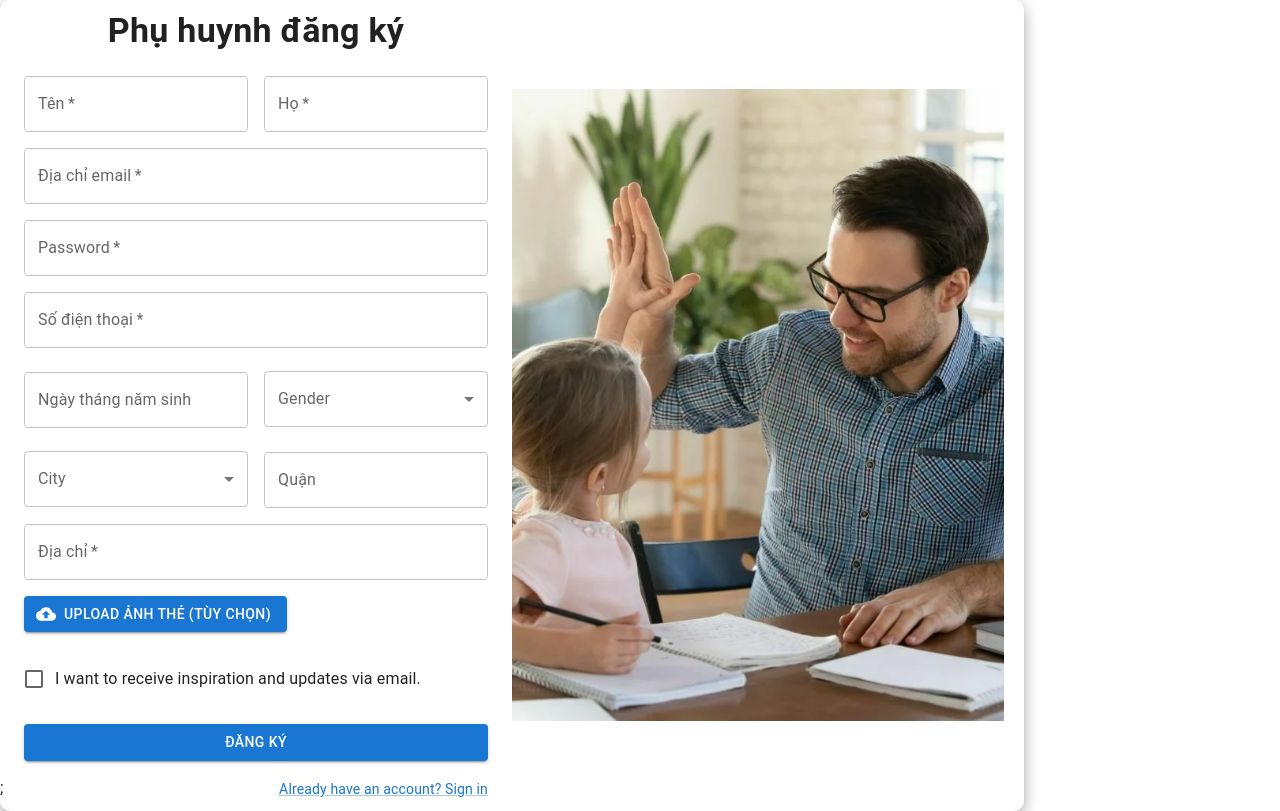
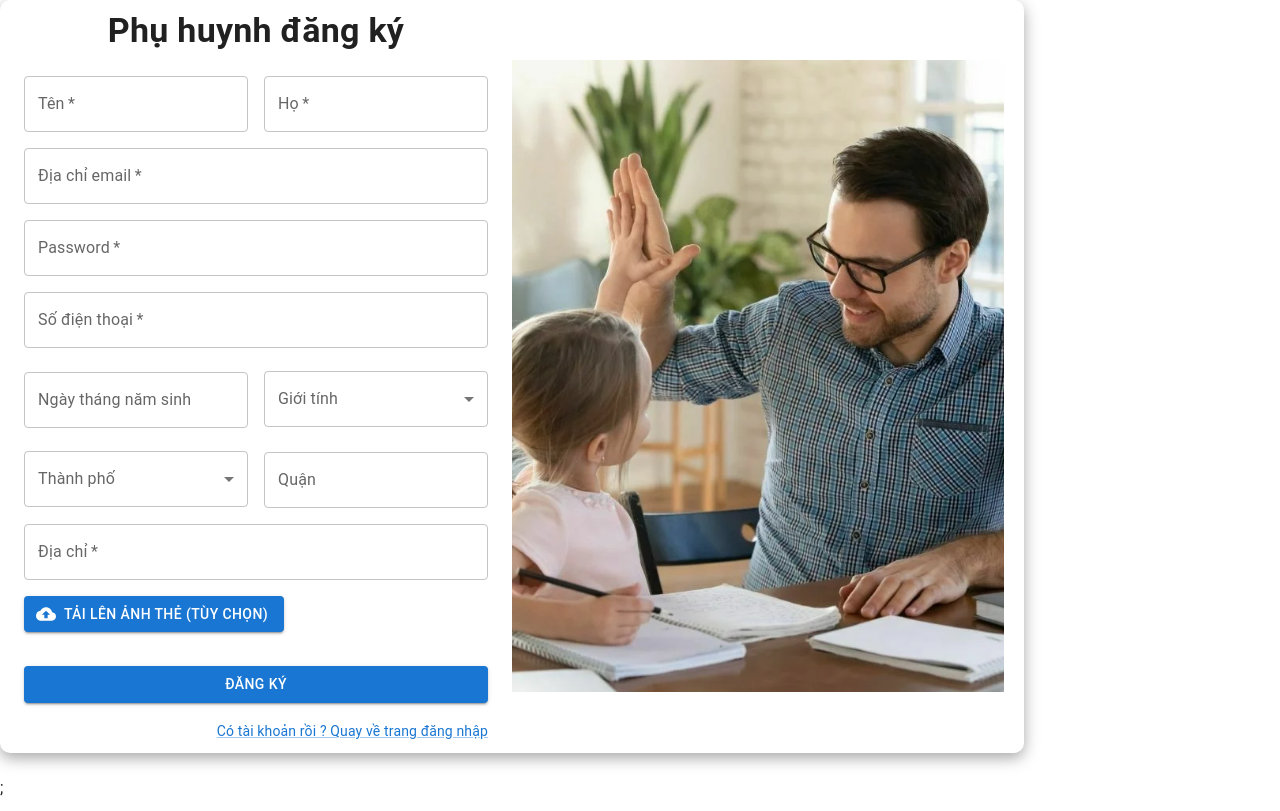
Before and after one commit to chaowei216/GiaSuHocTap, a React (Vite) app in the folder Frontend/giasuhoctap/: page /registerParents in a window 1280 px wide. Built offline with nearby package versions, Linux system fonts and the light colour scheme.

Commit message:
[Fix]_Change name of authen_FE

```diff
--- a/Frontend/giasuhoctap/src/components/partial/Authen/ValidationAuthen/ValidationRegisterParent.jsx
+++ b/Frontend/giasuhoctap/src/components/partial/Authen/ValidationAuthen/ValidationRegisterParent.jsx
@@ -40,15 +40,7 @@ export const validationRegisterParent = yup.object().shape({
     ),
   dateOfBirth: yup
     .string()
-    .required("Vui lòng nhập ngày")
-    .test({
-      name: "start-date-valid",
-      message: "Ngày sinh phải trước ngày hiện tại",
-      test: function (value) {
-        const selectedDate = new Date(value);
-        return selectedDate < nextDay;
-      },
-    }),
+    .required("Vui lòng nhập ngày"),
   gender: yup.string().required("Vui lòng chọn giới tính"),
   city: yup.string().required("Vui lòng chọn thành phố"),
   district: yup.string().required("Vui lòng điền quận"),
--- a/Frontend/giasuhoctap/src/components/partial/Authen/login.jsx
+++ b/Frontend/giasuhoctap/src/components/partial/Authen/login.jsx
@@ -64,7 +64,7 @@ export default function Login() {
             <img src={logoTutor} />
           </div>
           <Typography component="h1" variant="h5">
-            Login into account
+            Đăng nhập
           </Typography>
           <Box
             component="form"
@@ -78,7 +78,7 @@ export default function Login() {
               ref={userRef}
               fullWidth
               id="email"
-              label="Email Address"
+              label="Địa chỉ email"
               name="email"
               autoComplete="email"
               autoFocus
@@ -93,7 +93,7 @@ export default function Login() {
               required
               fullWidth
               name="password"
-              label="Password"
+              label="Mật khẩu"
               type="password"
               InputProps={{
                 startAdornment: (
@@ -127,7 +127,7 @@ export default function Login() {
                 </Link>
                 <br/>
                 <Link href="/registerTutors" variant="body2">
-                  {"Don't have an account? Register for tutor"}
+                  {"Không có tài khoản ? Đăng ký làm gia sư"}
                 </Link>
               </Grid>
             </Grid>
--- a/Frontend/giasuhoctap/src/components/partial/Authen/register.jsx
+++ b/Frontend/giasuhoctap/src/components/partial/Authen/register.jsx
@@ -172,7 +172,7 @@ export default function Register() {
               <Grid item xs={12} sm={6}>
                 <FormControl style={{ width: "100%", marginTop: "7px" }} error={formik.errors.gender && formik.touched.gender}>
                   <InputLabel id="demo-simple-select-helper-label">
-                    Gender
+                    Giới tính
                   </InputLabel>
                   <Select
                     labelId="demo-simple-select-helper-label"
@@ -195,7 +195,7 @@ export default function Register() {
               <Grid item xs={12} sm={6}>
                 <FormControl style={{ width: "100%", marginTop: "7px" }} error={formik.errors.city && formik.touched.city}>
                   <InputLabel id="demo-simple-select-helper-label">
-                    City
+                    Thành phố
                   </InputLabel>
                   <Select
                     labelId="demo-simple-select-helper-label"
@@ -258,17 +258,9 @@ export default function Register() {
                 <InputFileUpload
                   setFieldValue={formik.setFieldValue}
                   formik={formik}
-                  content={"Upload ảnh thẻ (tùy chọn)"}
+                  content={"Tải lên ảnh thẻ (tùy chọn)"}
                   fieldName="imageUser"
                   size={1}
-                />
-              </Grid>
-              <Grid item xs={12}>
-                <FormControlLabel
-                  control={
-                    <Checkbox value="allowExtraEmails" color="primary" />
-                  }
-                  label="I want to receive inspiration and updates via email."
                 />
               </Grid>
             </Grid>
@@ -283,7 +275,7 @@ export default function Register() {
             <Grid container justifyContent="flex-end">
               <Grid item>
                 <Link href="/login" variant="body2">
-                  Already have an account? Sign in
+                  Có tài khoản rồi ? Quay về trang đăng nhập
                 </Link>
               </Grid>
             </Grid>
--- a/Frontend/giasuhoctap/src/components/partial/Authen/registerTutor.jsx
+++ b/Frontend/giasuhoctap/src/components/partial/Authen/registerTutor.jsx
@@ -212,7 +212,7 @@ export default function RegisterTutor() {
               <Grid item xs={12} sm={6}>
                 <FormControl style={{ width: "100%", marginTop: "7px" }}>
                   <InputLabel id="demo-simple-select-helper-label">
-                    Gender
+                    Giới tính
                   </InputLabel>
                   <Select
                     labelId="demo-simple-select-helper-label"
@@ -235,7 +235,7 @@ export default function RegisterTutor() {
               <Grid item xs={12} sm={6}>
                 <FormControl style={{ width: "100%", marginTop: "8px" }}>
                   <InputLabel id="demo-simple-select-helper-label">
-                    City
+                    Thành phố
                   </InputLabel>
                   <Select
                     labelId="demo-simple-select-helper-label"
@@ -337,7 +337,7 @@ export default function RegisterTutor() {
                 <InputFileUpload
                   setFieldValue={formik.setFieldValue}
                   formik={formik}
-                  content={"Upload ảnh thẻ"}
+                  content={"Tải lên ảnh thẻ"}
                   fieldName="imageUser"
                   size={1}
                 />
@@ -354,7 +354,7 @@ export default function RegisterTutor() {
                 <InputFileUpload
                   setFieldValue={formik.setFieldValue}
                   formik={formik}
-                  content={"Upload Ảnh bằng cấp"}
+                  content={"Tải lên Ảnh bằng cấp"}
                   fieldName="imageCertificate"
                   size={4}
                 />
@@ -371,7 +371,7 @@ export default function RegisterTutor() {
                 <InputFileUpload
                   setFieldValue={formik.setFieldValue}
                   formik={formik}
-                  content={"Upload Ảnh CMND/CCCD"}
+                  content={"Tải lên Ảnh CMND/CCCD"}
                   fieldName="imageIdentity"
                   size={2}
                 />
```
